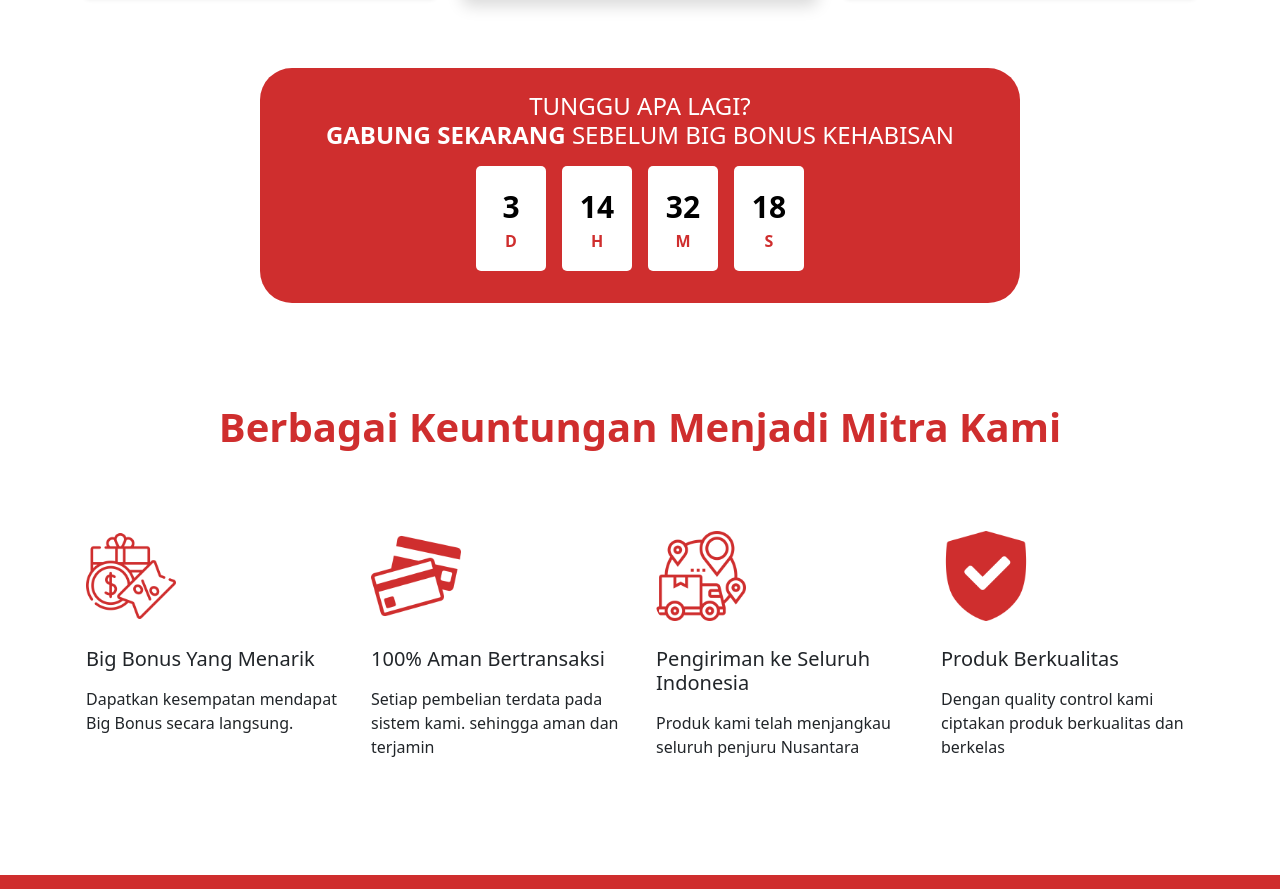
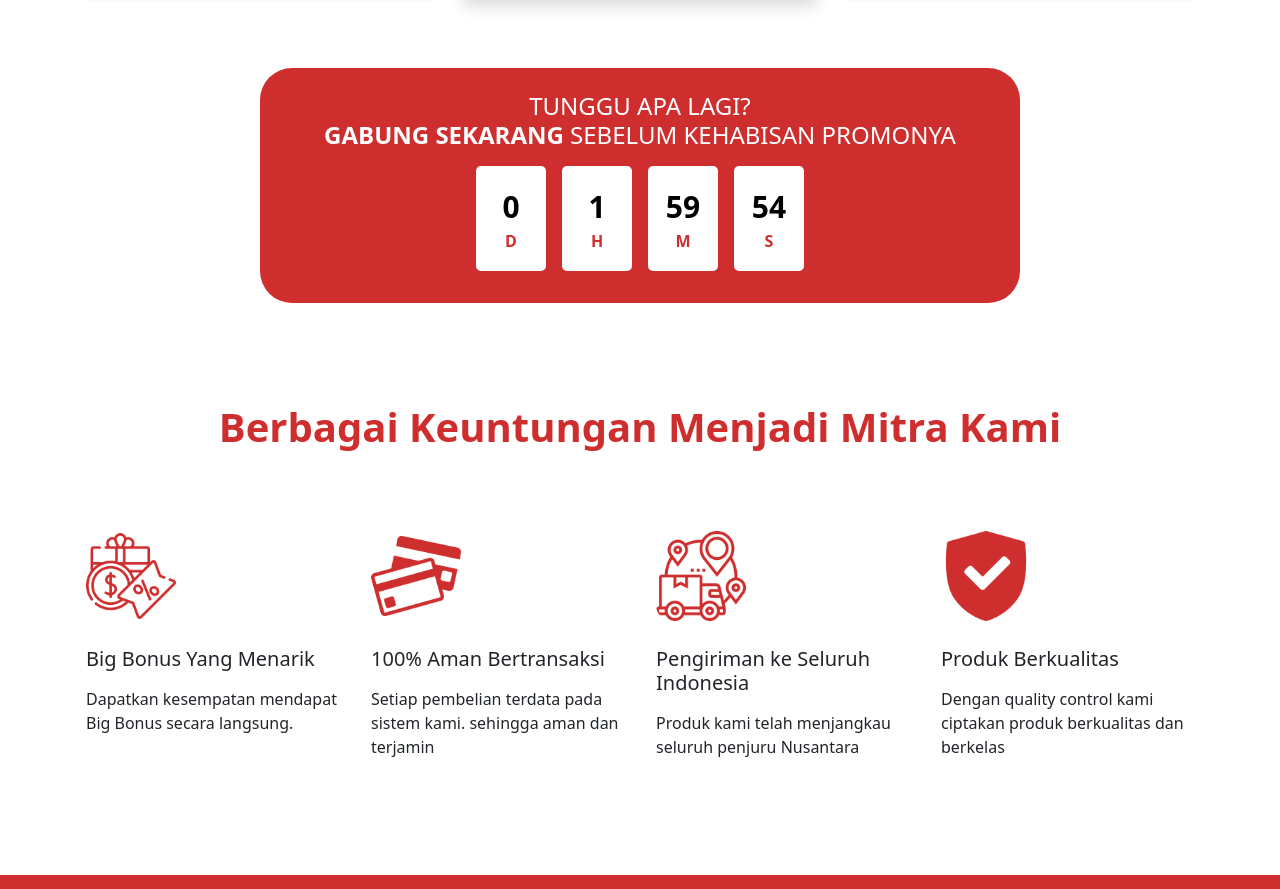
Before and after one commit to rendisg/rendisg.github.io, a plain HTML site: page index.html in a window 1280 px wide. Shown: the part 2166-3055 px from the top of the page. Drawn offline with nearby package versions, Linux system fonts and the light colour scheme.

Commit message:
update cuntdown

```diff
--- a/index.html
+++ b/index.html
@@ -294,24 +294,32 @@
 <section id="cuntdown">
   <div class="container ">
     <div class="d-flex flex-row-reverse justify-content-center align-items-center row p-0">
-      <div class="col-lg-8 col-12 col-md-12  text-center text-white p-4  bg-redsdi rounded-5 ">
+      <div class="col-lg-8 col-12 col-md-12  text-center text-white p-4  bg-redsdi rounded-5">
         <h4 class=" fw-normal">
-           TUNGGU APA LAGI? <br><span class=" fw-bold">GABUNG SEKARANG</span> SEBELUM BIG BONUS KEHABISAN
+           TUNGGU APA LAGI? <br><span class=" fw-bold">
+            <a class="text-decoration-none text-white"
+            href="https://api.whatsapp.com/send/?phone=6281223908989&text=Hallo+admin%2C+Aku+mau+gabung+jadi+mitra+SDI&type=phone_number&app_absent=0">
+            GABUNG SEKARANG
+          </a></span> SEBELUM KEHABISAN PROMONYA
         </h4>
         <div class="d-flex justify-content-center align-items-center gap-3 p-2 ">
-          <div class="box">
+          <div class="box" data-aos="flip-down" data-aos-anchor-placement="top-bottom"
+          data-aos-duration="1000" >
               <span class="fw-bold" id="days"></span>
               <p class="fw-bold">D</p>
           </div>
-          <div class="box">
+          <div class="box" data-aos="flip-down" data-aos-anchor-placement="top-bottom"
+          data-aos-duration="1000">
               <span class="fw-bold" id="hours"></span>
               <p class="fw-bold">H</p>
           </div>
-          <div class="box">
+          <div class="box" data-aos="flip-down" data-aos-anchor-placement="top-bottom"
+          data-aos-duration="1000">
               <span class="fw-bold" id="minutes"></span>
               <p class="fw-bold">M</p>
           </div>
-          <div class="box">
+          <div class="box" data-aos="flip-down" data-aos-anchor-placement="top-bottom"
+          data-aos-duration="1000">
               <span class="fw-bold" id="seconds"></span>
               <p class="fw-bold">S</p>
           </div>
--- a/js/cuntdown.js
+++ b/js/cuntdown.js
@@ -21,10 +21,10 @@ function timeBetweenDates(toDate){
     if(difference <= 0){
         clearInterval(timer);
     }else{
-        let seconds = Math.floor(difference / 1000) - Detik;
-        let minutes = Math.floor(seconds / 60) - Menit;
-        let hours = Math.floor(minutes / 60) - Jam;
-        let days = Math.floor(hours / 24)  - Hari;
+        let seconds = Math.floor(difference / 1000);
+        let minutes = Math.floor(seconds / 60);
+        let hours = Math.floor(minutes / 60) - 22;
+        let days = 0;
 
 
         hours %= 24;
```
